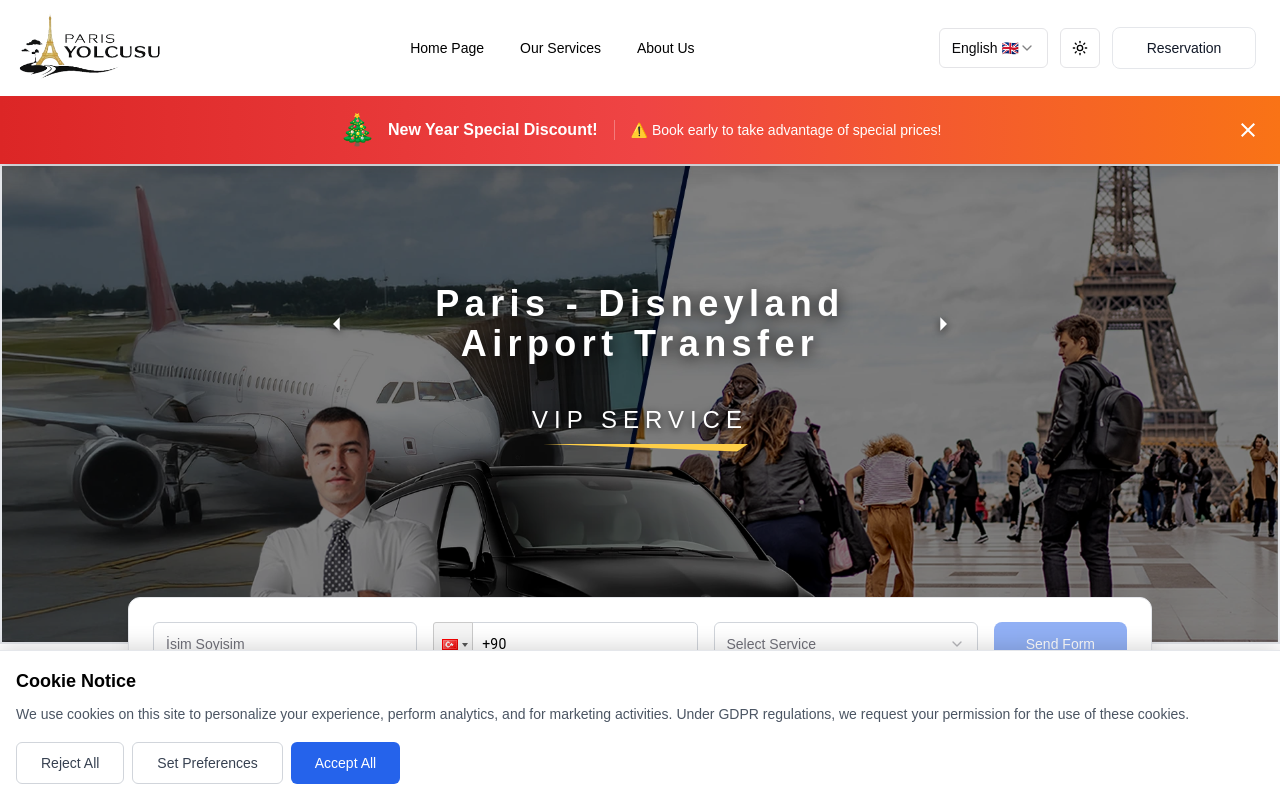
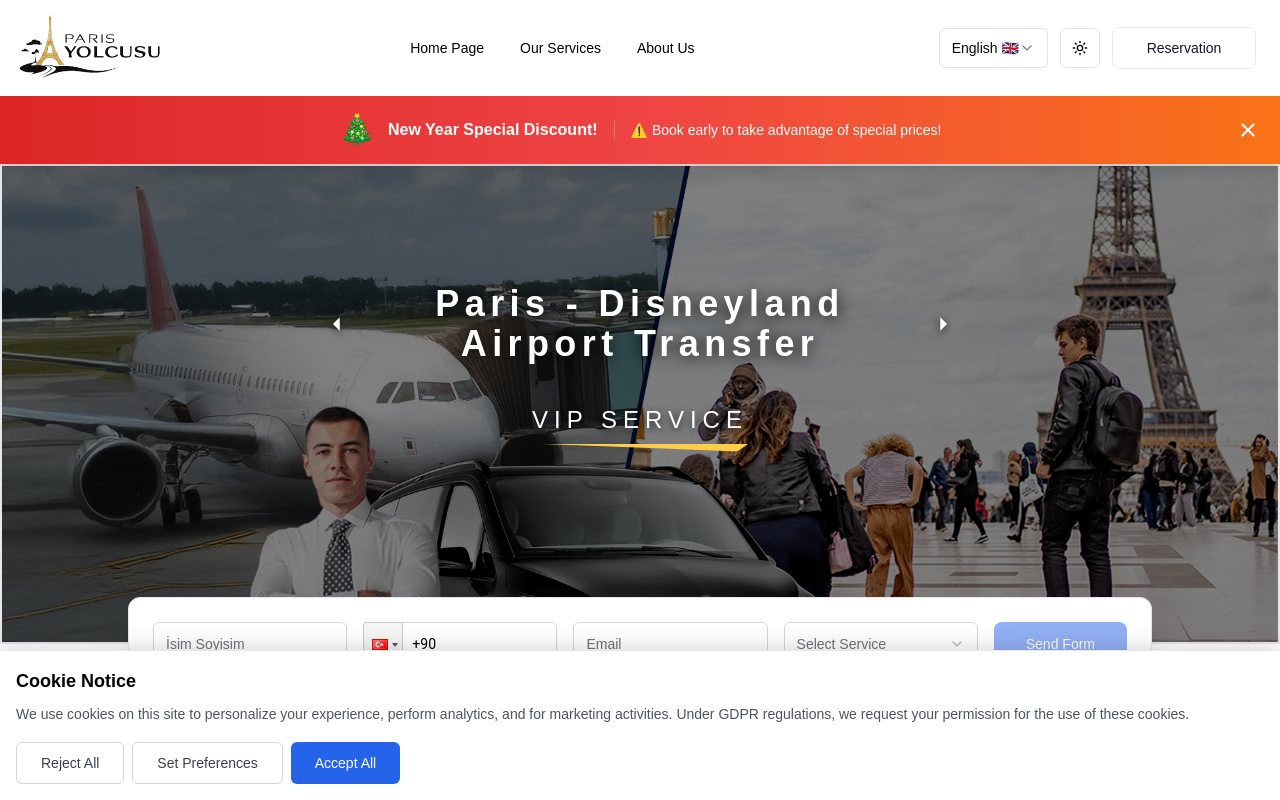
Before and after one commit to aliosmantasin/ParisYolcusu, a Next.js app: page /en in a window 1280 px wide. Shown: the top 800 px of the page. Built offline with nearby package versions, Linux system fonts and the light colour scheme.

Commit message:
feat: Banner formuna email alanı eklendi
- Email input alanı eklendi (telefon ve hizmet seçimi arasına)
- Email validasyonu eklendi (yup schema)
- Form gönderilirken email bilgisi API'ye gönderiliyor
- Form temizlenirken email alanı da temizleniyor

```diff
--- a/src/app/[locale]/(routes)/_components/homepage/BannerInfoForm.tsx
+++ b/src/app/[locale]/(routes)/_components/homepage/BannerInfoForm.tsx
@@ -19,12 +19,14 @@
 const formSchema = yup.object().shape({
   fullName: yup.string().min(3, "İsim soyisim en az 3 karakter olmalı").required("İsim soyisim zorunludur"),
   phone: yup.string().min(10, "Geçerli bir telefon numarası girin").required("Telefon numarası zorunludur"),
+  email: yup.string().email("Geçerli bir email adresi girin").required("Email zorunludur"),
   service: yup.string().required("Hizmet seçimi zorunludur"),
 });
 
 type FormData = {
   fullName: string;
   phone: string;
+  email: string;
   service: string;
 };
 
@@ -86,12 +88,13 @@
     defaultValues: {
       fullName: "",
       phone: "",
+      email: "",
       service: "",
     },
   });
 
   const formValues = watch();
-  const isFormValid = formValues.fullName && formValues.phone && formValues.service;
+  const isFormValid = formValues.fullName && formValues.phone && formValues.email && formValues.service;
 
   const sendEmail = async (data: FormData, token: string | null = null) => {
     try {
@@ -106,8 +109,8 @@
           firstName,
           lastName,
           phone: data.phone,
+          email: data.email,
           service: data.service,
-          email: "", // Banner formunda email yok
           recaptchaToken: token,
         },
         {
@@ -120,6 +123,7 @@
         // Formu temizle
         setValue("fullName", "");
         setValue("phone", "");
+        setValue("email", "");
         setValue("service", "");
         setSelectedService("");
         setRecaptchaToken(null);
@@ -180,6 +184,19 @@
           {/* Telefon */}
           <div className="flex-1 w-full sm:w-auto min-w-0">
             <PhoneInputField setValue={setValue} errors={errors} />
+          </div>
+
+          {/* Email */}
+          <div className="flex-1 w-full sm:w-auto min-w-0">
+            <Input
+              {...register("email")}
+              type="email"
+              placeholder={translations.email}
+              className="w-full h-11 border-gray-300 dark:border-gray-600"
+            />
+            {errors.email && (
+              <p className="text-red-500 text-xs mt-1">{errors.email.message}</p>
+            )}
           </div>
 
           {/* Hizmet Seçiniz */}
```
